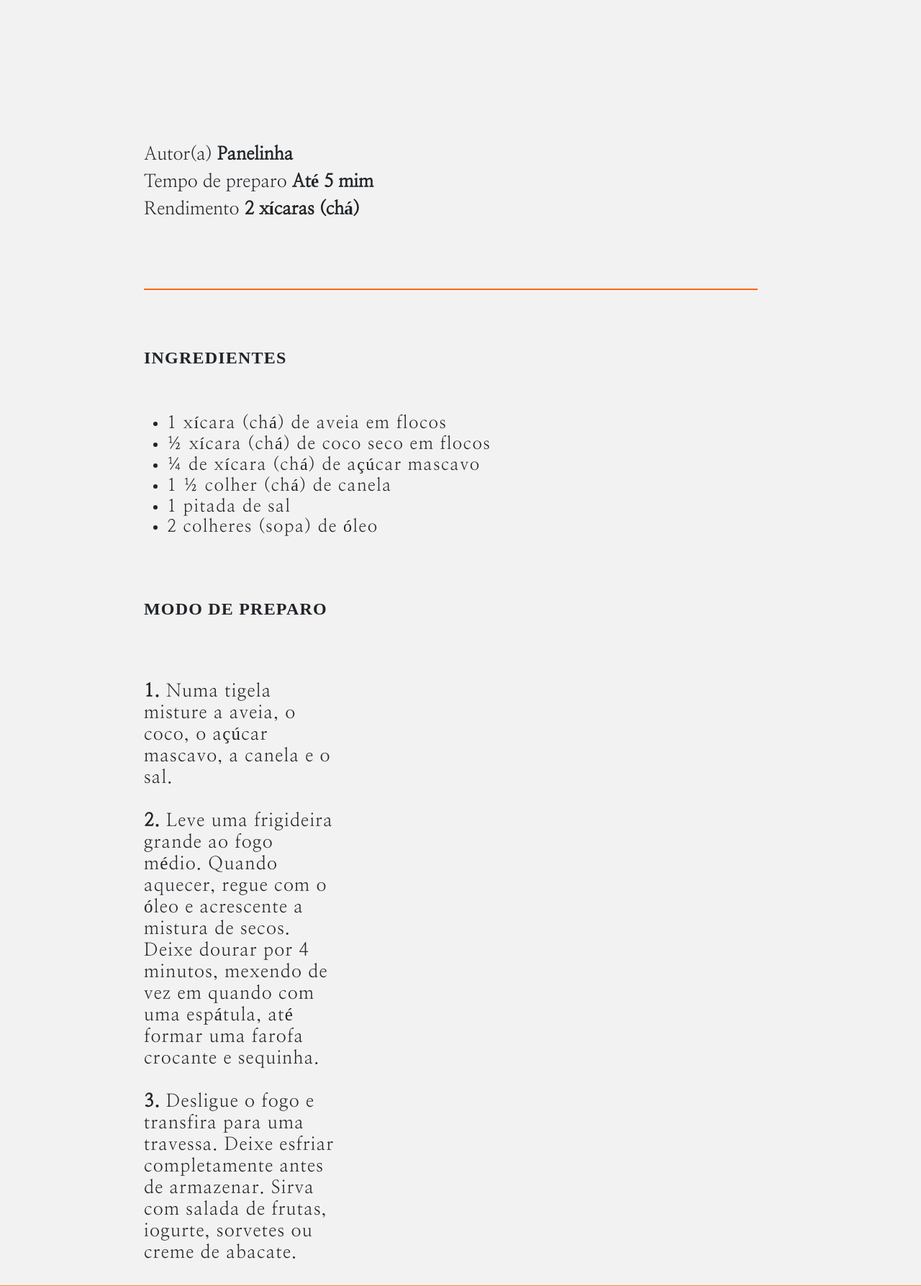
After one commit to JoaolMarcosl1/iReceitas, a Flask app: template ireceitas/ireceitas/blueprints/receitas/templates/5°acompanhamento_farora_aveia.html in a window 1280 px wide; the page is wider, and only the part inside the window is pictured. The commit adds this page. Shown: the part 761-2548 px from the top of that part at 72% size. Run offline with Flask 2, Linux system fonts and the light colour scheme; the template is opened without the code that fills it, so the values that code supplies are empty; parts of the project's set-up code (start-up, migrations or seed data) failed here and were passed over; some libraries are stand-ins or nearby versions.

Commit message:
pequenos erros

```diff
--- a/ireceitas/ireceitas/blueprints/receitas/receitas.py
+++ b/ireceitas/ireceitas/blueprints/receitas/receitas.py
@@ -56,6 +56,10 @@ def acompanhamentos3():
 def acompanhamentos4():
     return render_template("4°acompanhamento_arroz_vermelho.html")
 
+@bp.route('/acompanhamentos5')
+def acompanhamentos5():
+    return render_template("5°acompanhamento_farora_aveia.html")
+
 
 def init_app(app):
     app.register_blueprint(bp)
--- /dev/null
+++ b/ireceitas/ireceitas/blueprints/receitas/templates/5°acompanhamento_farora_aveia.html
@@ -0,0 +1,50 @@
+{% extends 'base.html' %}
+
+{% block css %}<link rel="stylesheet" href="/static/css/acompanhamentos.css"> {% endblock %}
+
+{% block titulo %}Acompanhamentos{% endblock %}
+
+
+{% block conteudo %}
+
+<!--<html>-->
+<!--<head>-->
+<!--<body>-->
+
+    <iframe src="https://www.youtube.com/embed/6XJG-EQYgkE" title="YouTube video player" class="videos" frameborder="0" allow="accelerometer; autoplay; clipboard-write; encrypted-media; gyroscope; picture-in-picture" allowfullscreen></iframe>
+
+    <h1 class="farofavaeia"> FAROFA DE AVEIA</h1>
+    <h3 class="minidescricao"> Em dez minutos você descola uma farofinha crocante para comer com o iogurte ou a salada de frutas, perfumada com um toque de canela. Ideal para aquele momento em que acabou a granola e ainda não deu tempo de preparar outra fornada.</h3>
+
+    <h3 class="especificacoesautor">Autor(a)<strong> Panelinha</strong></h3>
+    <h3 class="especificacoes">Tempo de preparo<strong> Até 5 mim </strong></h3>
+    <h3 class="especificacoes">Rendimento<strong> 2 xícaras (chá)</strong></h3>
+
+    <div id="linha-horizontal"></div>
+    <h4 id="modopreparosacompanhamentos"><strong>INGREDIENTES</strong></h4>
+    <ul id="igredientes">
+    <h4>
+      <li> 1 xícara (chá) de aveia em flocos</li>
+      <li> ½ xícara (chá) de coco seco em flocos</li>
+      <li> ¼ de xícara (chá) de açúcar mascavo</li>
+      <li> 1 ½ colher (chá) de canela</li>
+      <li> 1 pitada de sal</li>
+      <li> 2 colheres (sopa) de óleo</li>
+    </h4>
+  </ul>
+
+   <h4 id="modopreparosacompanhamentos"><strong>MODO DE PREPARO</strong></h4>
+
+      <h4 class="text-break"><strong>1.</strong> Numa tigela misture a aveia, o coco, o açúcar mascavo, a canela e o sal.<h4>
+
+      <h4 class="text-break"><strong>2.</strong> Leve uma frigideira grande ao fogo médio. Quando aquecer, regue com o óleo e acrescente a mistura de secos. Deixe dourar por 4 minutos, mexendo de vez em quando com uma espátula, até formar uma farofa crocante e sequinha.</h4>
+
+      <h4 class="text-break"><strong>3.</strong> Desligue o fogo e transfira para uma travessa. Deixe esfriar completamente antes de armazenar. Sirva com salada de frutas, iogurte, sorvetes ou creme de abacate.</h4>
+
+
+
+{% endblock %}
+
+<!--</body>-->
+<!--</head>-->
+<!--</html>-->
--- a/ireceitas/ireceitas/blueprints/receitas/templates/acompanhamentos.html
+++ b/ireceitas/ireceitas/blueprints/receitas/templates/acompanhamentos.html
@@ -72,7 +72,8 @@
   <div class="card mb-3">
     <div class="row g-0">
       <div class="col-md-4">
-        <img src="https://images.pexels.com/photos/3872412/pexels-photo-3872412.jpeg?auto=compress&cs=tinysrgb&dpr=2&h=650&w=940" class="img-fluid rounded-start" alt="...">
+          <a href="{{url_for('receitas.acompanhamentos5')}}">
+        <img src="https://images.pexels.com/photos/3872412/pexels-photo-3872412.jpeg?auto=compress&cs=tinysrgb&dpr=2&h=650&w=940" class="img-fluid rounded-start" alt="..."></a>
       </div>
       <div class="col-md-8">
         <div class="card-body">
--- a/ireceitas/ireceitas/static/css/acompanhamentos.css
+++ b/ireceitas/ireceitas/static/css/acompanhamentos.css
@@ -4,7 +4,6 @@
 body{
   background:#f2f2f2;
 }
-
 
 .videos{
   width:853px;
@@ -35,7 +34,6 @@ body{
   margin-left:200px;
   font-size:25px;
   margin-top: 250px;
-
 }
 
 .especificacoes{
@@ -103,3 +101,10 @@ body{
   margin-top: -480px;
   margin-bottom: 35px;
 }
+
+.farofavaeia{
+   margin-left:1115px;
+  font-family:IBM Plex Serif;
+  margin-top: -480px;
+  margin-bottom: 35px;
+}
```
